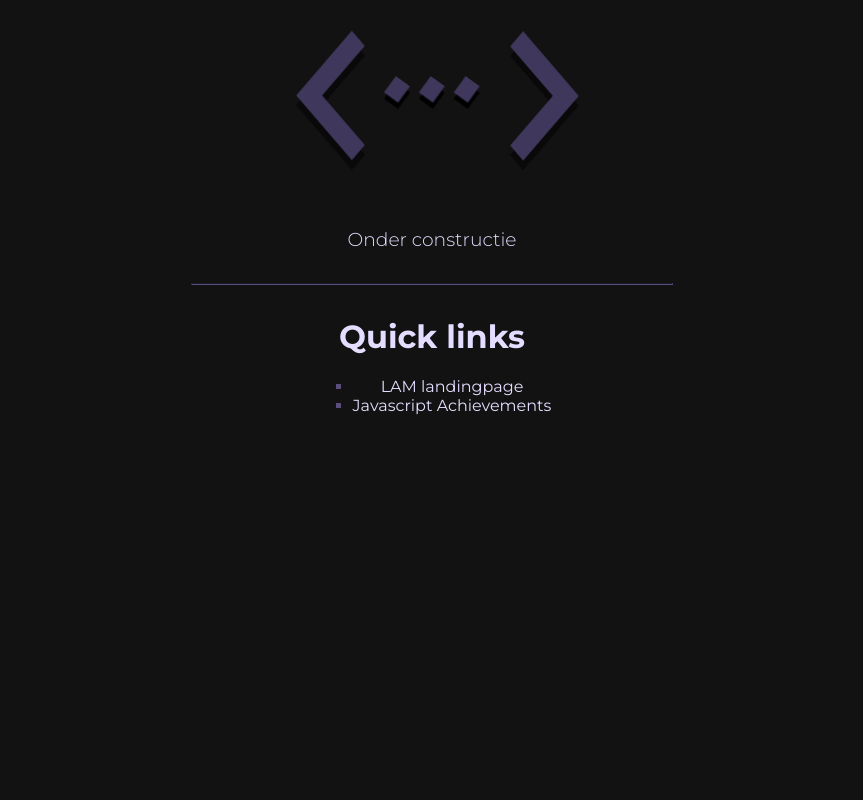
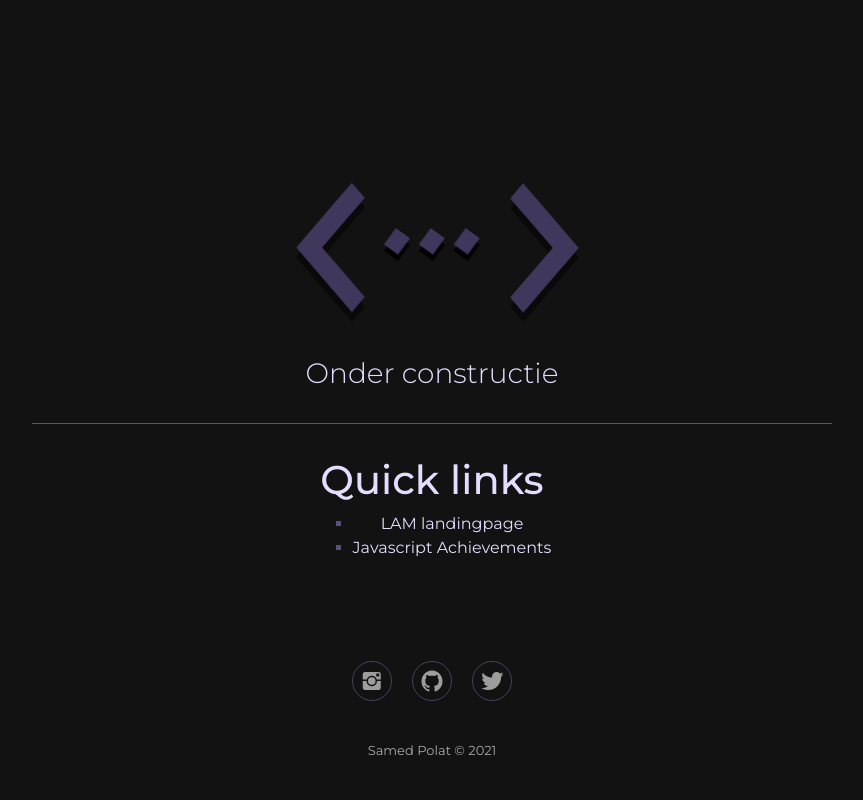
Before and after one commit to svmcd/portfolio, a PHP site: page / in a window 1280 px wide. Shown: the whole page, without its empty margins (208-1071 px from the left). Run offline with PHP 8.4, Linux system fonts and the light colour scheme.

Commit message:
footer & html structuur verbeterd

```diff
--- /dev/null
+++ b/css/footer.css
@@ -0,0 +1,61 @@
+.footer-basic {
+    padding:40px 0;
+    color:#ccc;
+    position:absolute;
+    bottom:0;
+    width: 100%;
+}
+
+.footer-basic ul {
+    padding:0;
+    list-style:none;
+    text-align:center;
+    font-size:18px;
+    line-height:1.6;
+    margin-bottom:0;
+}
+
+.footer-basic li {
+    padding:0 10px;
+}
+
+.footer-basic ul a {
+    color:inherit;
+    text-decoration:none;
+    opacity:0.8;
+}
+
+.footer-basic ul a:hover {
+    opacity:1;
+}
+
+.footer-basic .social {
+    text-align:center;
+    padding-bottom:25px;
+}
+
+.footer-basic .social > a {
+    font-size:24px;
+    width:40px;
+    height:40px;
+    line-height:40px;
+    display:inline-block;
+    text-align:center;
+    border-radius:50%;
+    border:1px solid #5a4f7c;
+    margin:0 8px;
+    color:inherit;
+    opacity:0.75;
+}
+
+.footer-basic .social > a:hover {
+    opacity:0.9;
+}
+
+.footer-basic .copyright {
+    margin-top:15px;
+    text-align:center;
+    font-size:13px;
+    color:#aaa;
+    margin-bottom:0;
+}
--- a/style.css
+++ b/css/style.css
@@ -8,6 +8,8 @@
 #5a4f7c
 */
 
+html { height: 100%; }
+
 body {
     font-family: 'Montserrat', sans-serif;
     background-color: #121212;
@@ -16,41 +18,22 @@ body {
 }
 
 svg {
+    margin-top: 10em;
     width: 30em;
 }
 
 .st0{fill:#090909;}
 .st1{fill:#40375c;}
-.blok1{fill:#40375c;}
-.blok2{fill:#40375c;}
-.blok3{fill:#40375c;}
+.blok{fill:#40375c;}
 
-.blok1 {
-    animation: blokjes 6s infinite linear;
-    transform-origin: center;
-    transform-box: fill-box;
-    cursor: pointer;
-}
-.blok2 {
-    animation: blokjes 6s infinite linear;
-    transform-origin: center;
-    transform-box: fill-box;
-    cursor: pointer;
-}
-.blok3 {
+.blok {
     animation: blokjes 6s infinite linear;
     transform-origin: center;
     transform-box: fill-box;
     cursor: pointer;
 }
 
-.blok1:hover {
-    fill: white;
-}
-.blok2:hover {
-    fill: white;
-}
-.blok3:hover {
+.blok:hover {
     fill: white;
 }
 
@@ -73,7 +56,11 @@ svg {
     .svg {
         width: 50%;
     }
+    .lijn {
+        width: 50%;
+    }
 }
+
 
 #onder-c {
     color: #e5ddff;
@@ -82,7 +69,7 @@ svg {
 
 hr {
     border-color: #5a4f7c;
-    width: 30em;
+    width: 50em;
     margin-bottom: 2em;
     margin-top: 2em;
 }
--- a/index.html
+++ b/index.html
@@ -7,7 +7,10 @@
         <title>Samed Polat - Portfolio</title>
         <meta name="description" content="">
         <meta name="viewport" content="width=device-width, initial-scale=1">
-        <link rel="stylesheet" href="style.css">
+        <link rel="stylesheet" href="https://cdnjs.cloudflare.com/ajax/libs/twitter-bootstrap/4.1.3/css/bootstrap.min.css">
+        <link rel="stylesheet" href="https://cdnjs.cloudflare.com/ajax/libs/ionicons/2.0.1/css/ionicons.min.css">
+        <link rel="stylesheet" href="css/style.css">
+        <link rel="stylesheet" href="css/footer.css">
     </head>
     <body>
         <div class="onder-c">
@@ -21,13 +24,13 @@
             <rect class="blokS" x="509.5" y="171.1" class="st0" width="38.2" height="44.6"/>
             <polygon class="st0" points="380.9,323.2 286.8,213.9 380.8,104.6 352.2,71.3 229.6,213.9 352.3,356.5 "/>
             <polygon class="st1" points="701.2,303.1 795.2,193.8 701.2,84.5 729.8,51.2 852.5,193.8 729.8,336.4 701.2,303.1 "/>
-            <path class="blok1" d="M432.7,201.6h38.2v-44.6h-38.2L432.7,201.6z"/>
-            <path class="blok2" d="M624.6,157.1h-38.2v44.6h38.2V157.1z"/>
-            <path class="blok3" d="M509.5,201.6h38.2v-44.6h-38.2V201.6z"/>
+            <path class="blok" d="M432.7,201.6h38.2v-44.6h-38.2L432.7,201.6z"/>
+            <path class="blok" d="M624.6,157.1h-38.2v44.6h38.2V157.1z"/>
+            <path class="blok" d="M509.5,201.6h38.2v-44.6h-38.2V201.6z"/>
             <polygon class="st1" points="380.9,302 286.8,192.7 380.8,83.4 352.2,50.1 229.6,192.7 352.3,335.3 "/>
             </svg>
             <h3 id="onder-c">Onder constructie</h3>
-            <hr></hr>
+            <hr class="lijn"></hr>
         </div>
         <div class="quick-links">
             <h1>Quick links</h1>
@@ -42,8 +45,24 @@
                 </ul>
             </div>
         </div>
-        <div class="footer">
-            <div class="footer-content"></div>
+        <div class="footer-basic">
+            <footer>
+                <div class="social">
+                    <a target="blank_" href="https://www.instagram.com/ssamcd/"><i class="icon ion-social-instagram"></i></a>
+                    <a target="blank_" href="https://github.com/svmcd"><i class="icon ion-social-github"></i></a>
+                    <a target="blank_" href="https://twitter.com/svmedd"><i class="icon ion-social-twitter"></i></a>
+                </div>
+                <!--
+                <ul class="list-inline">
+                    <li class="list-inline-item"><a href="#"></a></li>
+                    <li class="list-inline-item"><a href="#"></a></li>
+                    <li class="list-inline-item"><a href="#"></a></li>
+                    <li class="list-inline-item"><a href="#"></a></li>
+                    <li class="list-inline-item"><a href="#"></a></li>
+                </ul>
+                -->
+                <p class="copyright">Samed Polat © 2021</p>
+            </footer>
         </div>
         <script src="" async defer></script>
     </body>
```
